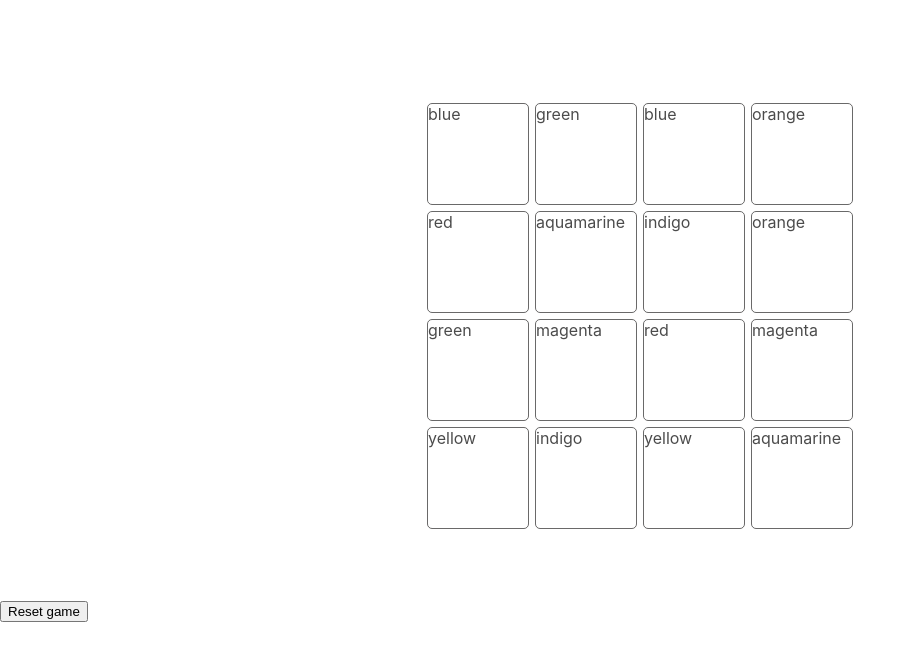
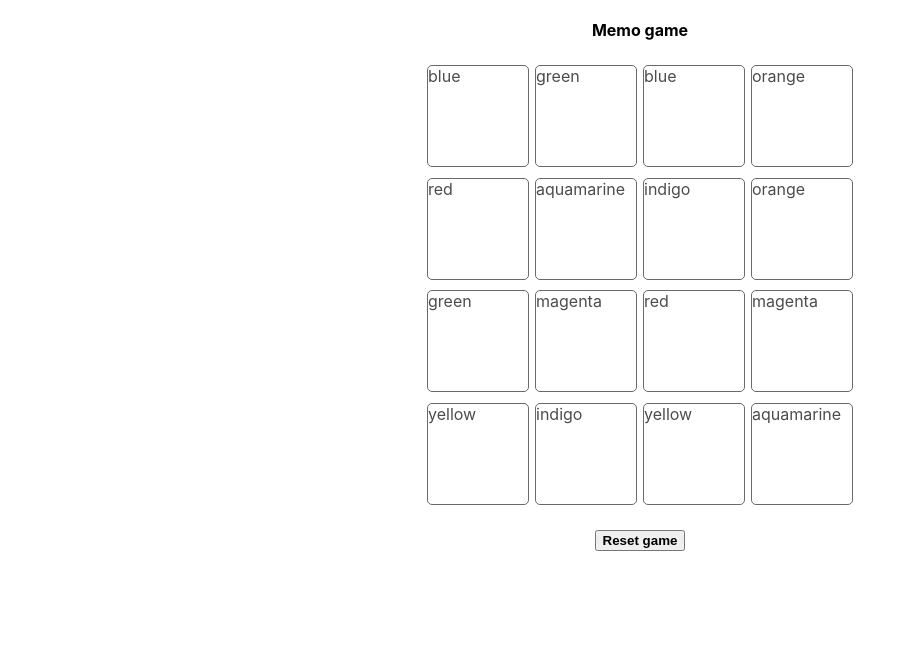
Before and after one commit to alx8437/jetruby, a React (Create React App) app: page / in a window 1280 px wide. Shown: the top 660 px of the page, without its empty margins (0-916 px from the left). Built offline with nearby package versions, Linux system fonts and the light colour scheme.

Commit message:
del useState canFlip, refactoring reset function

```diff
--- a/src/App.module.css
+++ b/src/App.module.css
@@ -1,9 +1,21 @@
+.title {
+  text-align: center;
+  margin: 20px;
+  font-weight: bold;
+}
+
 .wrapper {
-  margin: 100px auto;
+  margin: 0 auto;
   width: 450px;
-  height: 400px;
+  height: 450px;
   display: flex;
   flex-wrap: wrap;
   justify-content: center;
   align-items: center;
 }
+
+.button {
+  display: block;
+  margin: 20px auto;
+  font-weight: bold;
+}
--- a/src/App.tsx
+++ b/src/App.tsx
@@ -69,7 +69,6 @@ const generateSquares = (colors: Array<string>): Array<CardType> => {
 const App = () => {
 
     const [cards, setCards] = useState<Array<CardType>>(generateSquares(doubleColors));
-    const [canFlip, setCanFlip] = useState(true);
     const [firstCard, setFirstCard] = useState<CardType | null>(null);
     const [secondCard, setSecondCard] = useState<CardType | null>(null);
 
@@ -77,20 +76,21 @@ const App = () => {
         if (!firstCard || !secondCard)
             return;
         (firstCard.color === secondCard.color) ? onSuccessGuess() : onFailureGuess();
+
     }, [firstCard, secondCard]);
 
 
-    function setCardIsFlipped(cardId: string, isFlipped: boolean) {
+    const setCardIsFlipped = (cardId: string, isFlipped: boolean) => {
         setCards(prev => prev.map(c =>
             c.id !== cardId ? c : {...c, isFlipped}))
     }
 
-    function setCardCanFlip(cardId: string, canFlip: boolean) {
+    const setCardCanFlip = (cardId: string, canFlip: boolean) => {
         setCards(prev => prev.map(c =>
             c.id !== cardId ? c : {...c, canFlip}))
     }
 
-    function resetFirstAndSecondCards() {
+    const resetFirstAndSecondCards = () => {
         setFirstCard(null);
         setSecondCard(null);
     }
@@ -104,7 +104,6 @@ const App = () => {
         setCardIsFlipped(firstCard.id, false);
         setCardIsFlipped(secondCard.id, false);
         resetFirstAndSecondCards();
-
     }
 
     function onFailureGuess() {
@@ -125,13 +124,14 @@ const App = () => {
     }
 
 
-    function onCardClick(card: CardType) {
-        if (!canFlip)
-            return;
+    const onCardClick = (card: CardType) => {
         if (!card.canFlip)
             return;
 
-        if ((firstCard && (card.id === firstCard.id) || (secondCard && (card.id === secondCard.id))))
+        if ((firstCard && (card.id === firstCard.id)))
+            return;
+
+        if (secondCard && (card.id === secondCard.id))
             return;
 
         setCardIsFlipped(card.id, false);
@@ -139,15 +139,16 @@ const App = () => {
         (firstCard) ? setSecondCard(card) : setFirstCard(card);
     }
 
-    function resetGame() {
-        generateSquares(doubleColors)
-        for (const card of cards) {
-            setCardIsFlipped(card.id, true);
-        }
+    const resetGame = () => {
+        sortArray(doubleColors);
+        setCards(generateSquares(doubleColors));
+        setFirstCard(null);
+        setSecondCard(null);
     }
 
 
     return <React.Fragment>
+        <div className={styles.title}>Memo game</div>
         <div className={styles.wrapper}>
             {cards.map(card =>
                 <Card
@@ -156,9 +157,8 @@ const App = () => {
                     card={card}
                 >{card.color}</Card>)}
         </div>
-        <button onClick={resetGame}>Reset game</button>
+        <button className={styles.button} onClick={resetGame}>Reset game</button>
     </React.Fragment>
-
 }
 
 export default App;
```
